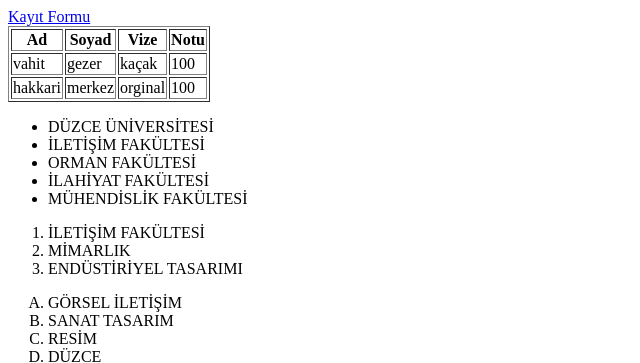
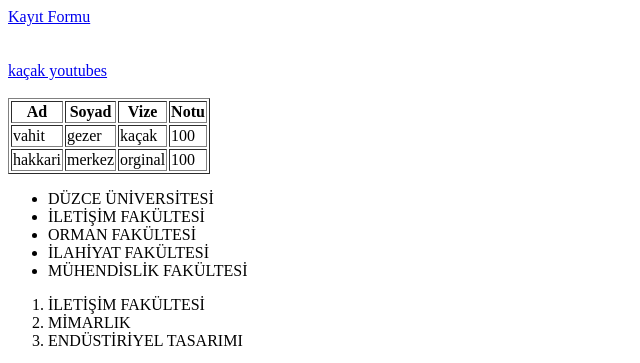
Before and after one commit to vahitgezrr-max/gzr, a plain HTML site: page index.html in a window 1280 px wide. Shown: the top 363 px of the page, without its empty margins (0-640 px from the left). Drawn offline with Linux system fonts and the light colour scheme.

Commit message:
Add files via upload

```diff
--- a/index.html
+++ b/index.html
@@ -10,6 +10,9 @@
 </head>
 <body>
     <a href="ilkders.html">Kayıt Formu</a><br>
+    <br><br>
+    <a href="youtube.html"> kaçak youtubes</a>
+    <br><br>
 
 
 
@@ -69,6 +72,7 @@
     <a href="sayfalar/hakkimizda.html">hakkımızda</a><br>
     <a href="sayfalar/iletisim.html">iletişşim </a><br>
     <a href="sayfalar/sss.html">sıkça sorulan sorular</a><br>
+
 
      <img src="resimler/resşim.jpg" width="350" height="400">
      <br>
```
